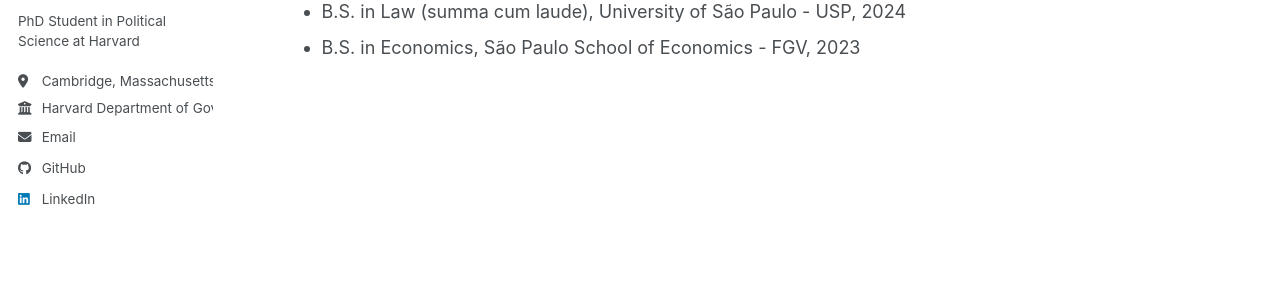
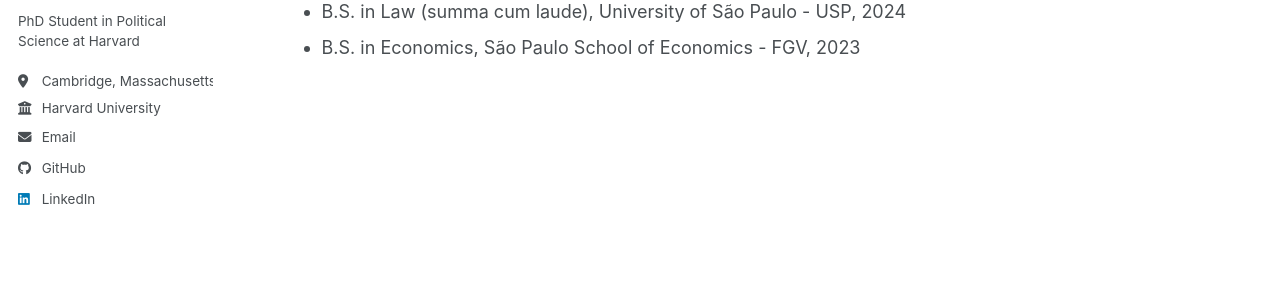
Before and after one commit to liviahaddad/liviahaddad.github.io, a Jekyll site: the page built from _pages/about.md, in a window 1280 px wide. Shown: the part 337-629 px from the top of the page. Built offline with Jekyll 4.4.1, drawn with Linux system fonts in a browser that asks for light colours; a style sheet for code colours, icons or effects is not loaded.

Commit message:
Update employer name from 'Harvard Department of Government' to 'Harvard University'

```diff
--- a/_config.yml
+++ b/_config.yml
@@ -27,7 +27,7 @@ author:
   pronouns         : "she/her"
   bio              : "PhD Student in Political Science at Harvard"
   location         : "Cambridge, Massachusetts"
-  employer         : "Harvard Department of Government"
+  employer         : "Harvard University"
   uri              : #URL
   email            : "lhaddad@g.harvard.edu"
 
```
